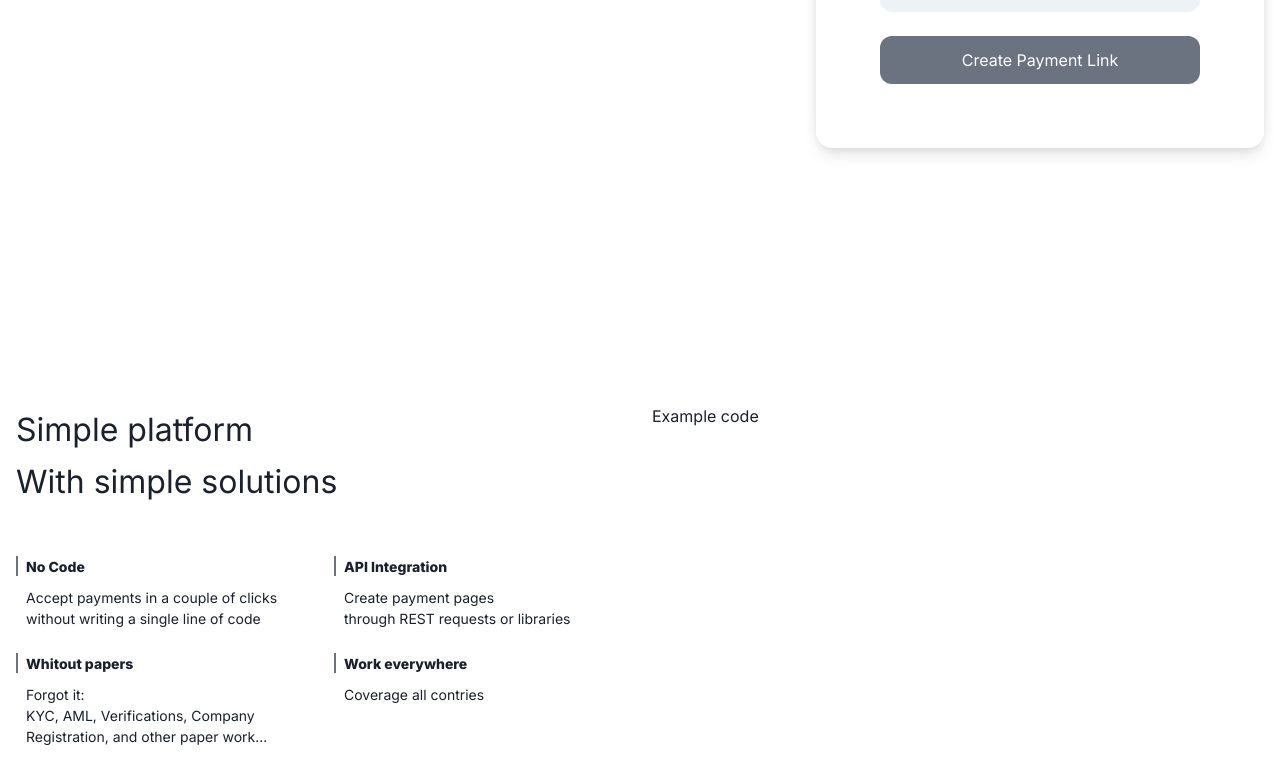
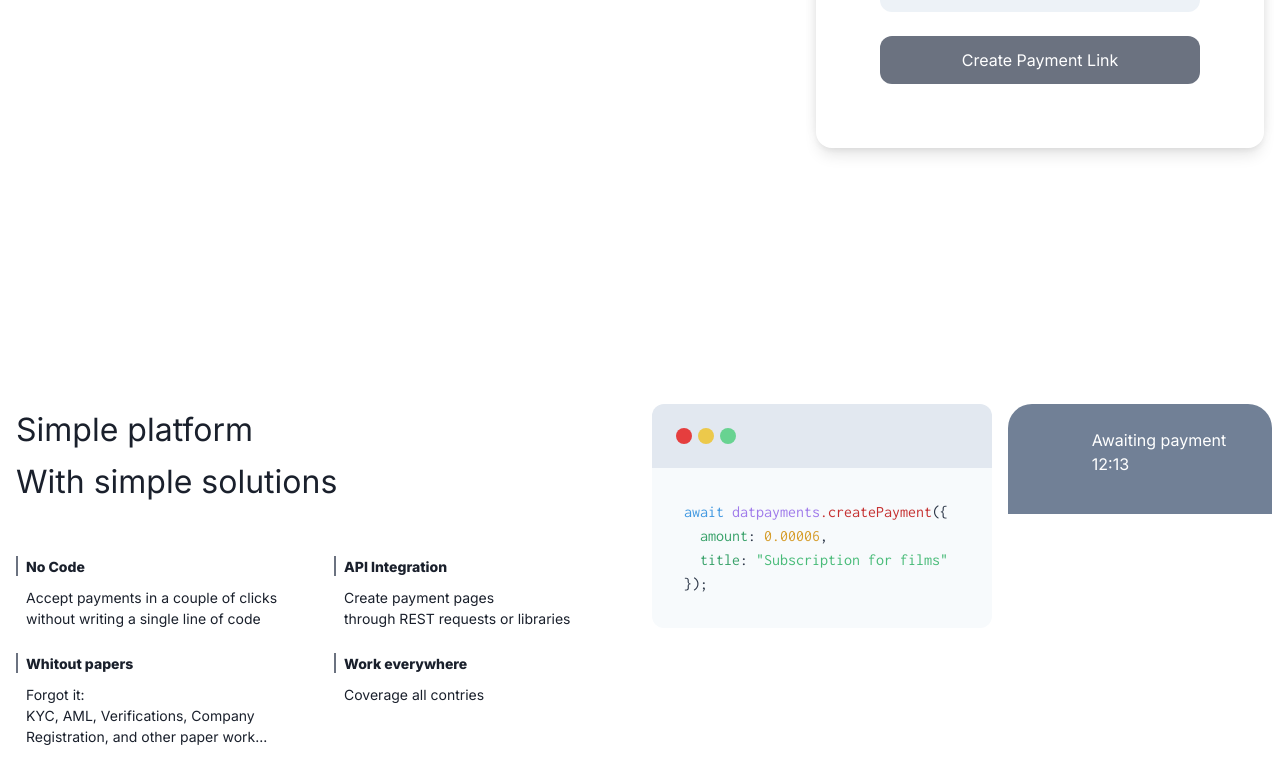
Before and after one commit to datpayments/landing, a React (Create React App) app: page / in a window 1280 px wide. Shown: the part 620-1404 px from the top of the page. Built offline with nearby package versions, Linux system fonts and the light colour scheme.

Commit message:
feat: add code

```diff
--- a/package.json
+++ b/package.json
@@ -6,6 +6,7 @@
         "@chakra-ui/react": "^2.0.0",
         "@emotion/react": "11",
         "@emotion/styled": "11",
+        "@fontsource/inconsolata": "^4.5.6",
         "@fontsource/inter": "^4.5.10",
         "@testing-library/jest-dom": "^5.14.1",
         "@testing-library/react": "^13.0.0",
--- /dev/null
+++ b/src/components/CodeExample/CodeExample.tsx
@@ -0,0 +1,40 @@
+import { Box, BoxProps, Flex } from "@chakra-ui/react";
+
+const Control = (props: BoxProps) => (
+    <Box borderRadius="full" w="16px" h="16px" {...props} />
+);
+
+const CodeBlock = (props: BoxProps) => <Box as="span" {...props} />;
+
+export function CodeExample() {
+    return (
+        <Box w="340px" borderRadius="12px" overflow="hidden">
+            <Flex bg="gray.200" p={6}>
+                <Control mr={1.5} bg="red.500" />
+                <Control mr={1.5} bg="yellow.400" />
+                <Control bg="green.300" />
+            </Flex>
+            <Box p={8} bg="gray.50">
+                <Box as="pre" fontFamily="Inconsolata" fontSize="md">
+                    <CodeBlock color="blue.400">await</CodeBlock>{" "}
+                    <CodeBlock color="purple.400">datpayments</CodeBlock>
+                    <CodeBlock color="red.600">.createPayment</CodeBlock>
+                    <CodeBlock color="gray.700">{"({"}</CodeBlock>
+                    <br />
+                    <CodeBlock color="green.500">{"  "}amount</CodeBlock>
+                    <CodeBlock color="gray.700">: </CodeBlock>
+                    <CodeBlock color="yellow.500">0.00006</CodeBlock>
+                    <CodeBlock color="gray.700">,</CodeBlock>
+                    <br />
+                    <CodeBlock color="green.500">{"  "}title</CodeBlock>
+                    <CodeBlock color="gray.700">: </CodeBlock>
+                    <CodeBlock color="green.400">
+                        "Subscription for films"
+                    </CodeBlock>
+                    <br />
+                    <CodeBlock color="gray.700">{"});"}</CodeBlock>
+                </Box>
+            </Box>
+        </Box>
+    );
+}
--- a/src/components/Features/Features.tsx
+++ b/src/components/Features/Features.tsx
@@ -1,6 +1,8 @@
-import { Box, Container, Text } from "@chakra-ui/react";
+import { Box, Container, Flex, Text } from "@chakra-ui/react";
 import { SimpleGrid } from "@chakra-ui/react";
+import { CodeExample } from "../CodeExample/CodeExample";
 import { Feature } from "../Feature/Feature";
+import { Iphone } from "../Iphone/Iphone";
 
 const features = [
     "Accept payments in a couple of clicks\nwithout writing a single line of code",
@@ -46,7 +48,14 @@ export function Features() {
                         />
                     </SimpleGrid>
                 </Box>
-                <Box>Example code</Box>
+                <Flex>
+                    <Box mr={4}>
+                        <CodeExample />
+                    </Box>
+                    <Box>
+                        <Iphone />
+                    </Box>
+                </Flex>
             </SimpleGrid>
         </Container>
     );
--- /dev/null
+++ b/src/components/Iphone/Iphone.tsx
@@ -0,0 +1,31 @@
+import { Box, Flex, Text } from "@chakra-ui/react";
+
+export function Iphone() {
+    return (
+        <Box
+            w="264px"
+            borderRadius="24px"
+            bg="white"
+            p={6}
+            h="542px"
+            position="relative"
+        >
+            <Box
+                position="absolute"
+                h="110px"
+                left="0"
+                top="0"
+                w="100%"
+                borderTopRadius="24px"
+                bg="gray.500"
+                zIndex={0}
+            />
+            <Flex justifyContent="space-between" color="white">
+                <Box>QR Code</Box>
+                <Box flexShrink={1} flexGrow={0} zIndex={1}>
+                    <Text>Awaiting payment 12:13</Text>
+                </Box>
+            </Flex>
+        </Box>
+    );
+}
--- a/src/components/theme/theme.ts
+++ b/src/components/theme/theme.ts
@@ -2,6 +2,7 @@ import { extendTheme, withDefaultColorScheme } from "@chakra-ui/react";
 import "@fontsource/inter";
 import "@fontsource/inter/300.css";
 import "@fontsource/inter/800.css";
+import "@fontsource/inconsolata";
 
 import { FormLabel } from "./components/formLabel";
 import { Button } from "./components/button";
```
Also changed, not shown: 1 other file (tests, documents, lock files or other folders). Lines whose indentation alone changed are shown as unchanged.
